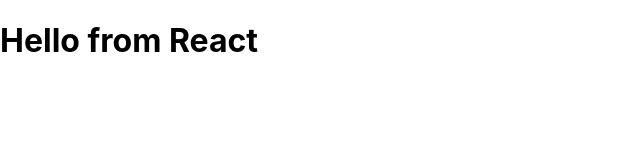
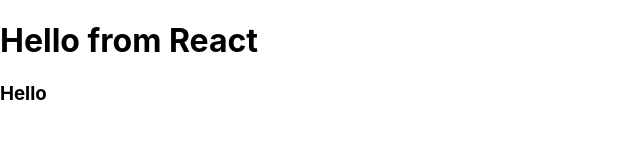
Before and after one commit to BenjaminNeustadt/React-JS-crash-course, a React (Create React App) app: page / in a window 1280 px wide. Shown: the top 160 px of the page, without its empty margins (0-640 px from the left). Built offline with nearby package versions, Linux system fonts and the light colour scheme.

Commit message:
Update: className <div> in App.js

```diff
--- a/src/App.js
+++ b/src/App.js
@@ -1,8 +1,9 @@
 
 function App() {
   return (
-    <div className="App">
+    <div className="container">
      <h1>Hello from React</h1>
+     <h3>Hello</h3>
     </div>
   );
 }
```
